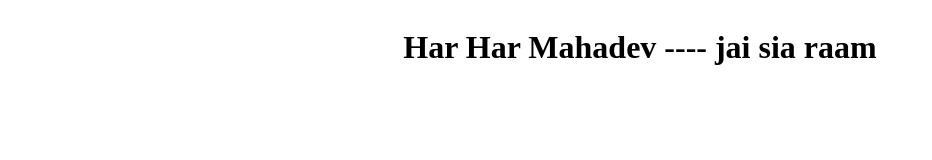
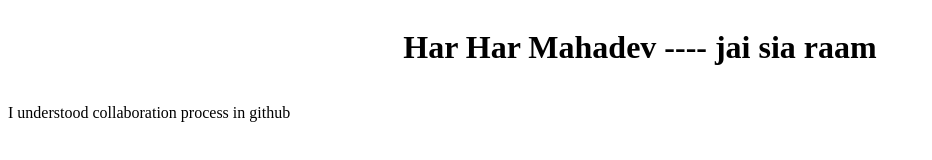
Before and after one commit to harsh-kumar-saaniya/Testing, a plain HTML site: page index.html in a window 1280 px wide. Shown: the whole page, without its empty margins (0-932 px from the left). Drawn offline with Linux system fonts and the light colour scheme.

Commit message:
Added One para in html file

```diff
--- a/index.html
+++ b/index.html
@@ -12,6 +12,7 @@
 <body>
     <div class="app">
         <div id="container"></div>
+        <p>I understood collaboration process in github</p>
     </div>
     <script src="App.js"></script>
 </body>
```
